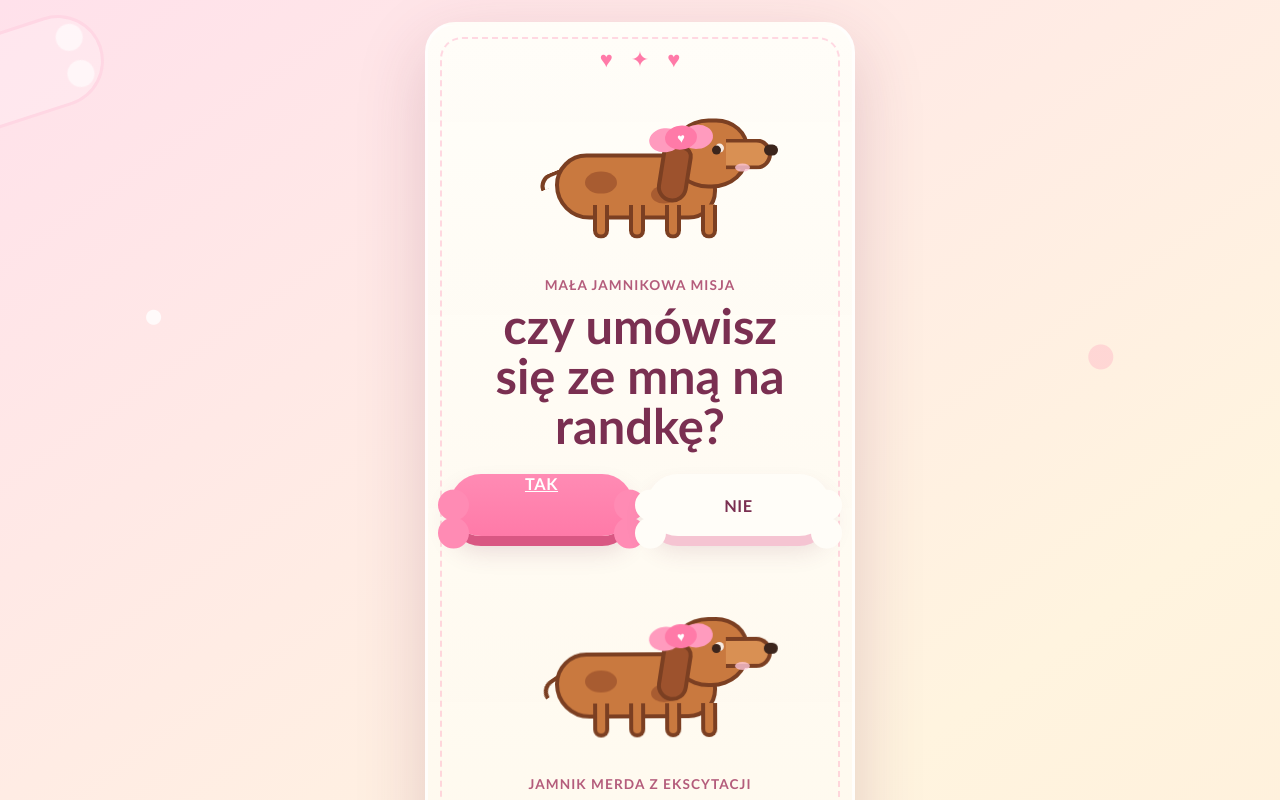
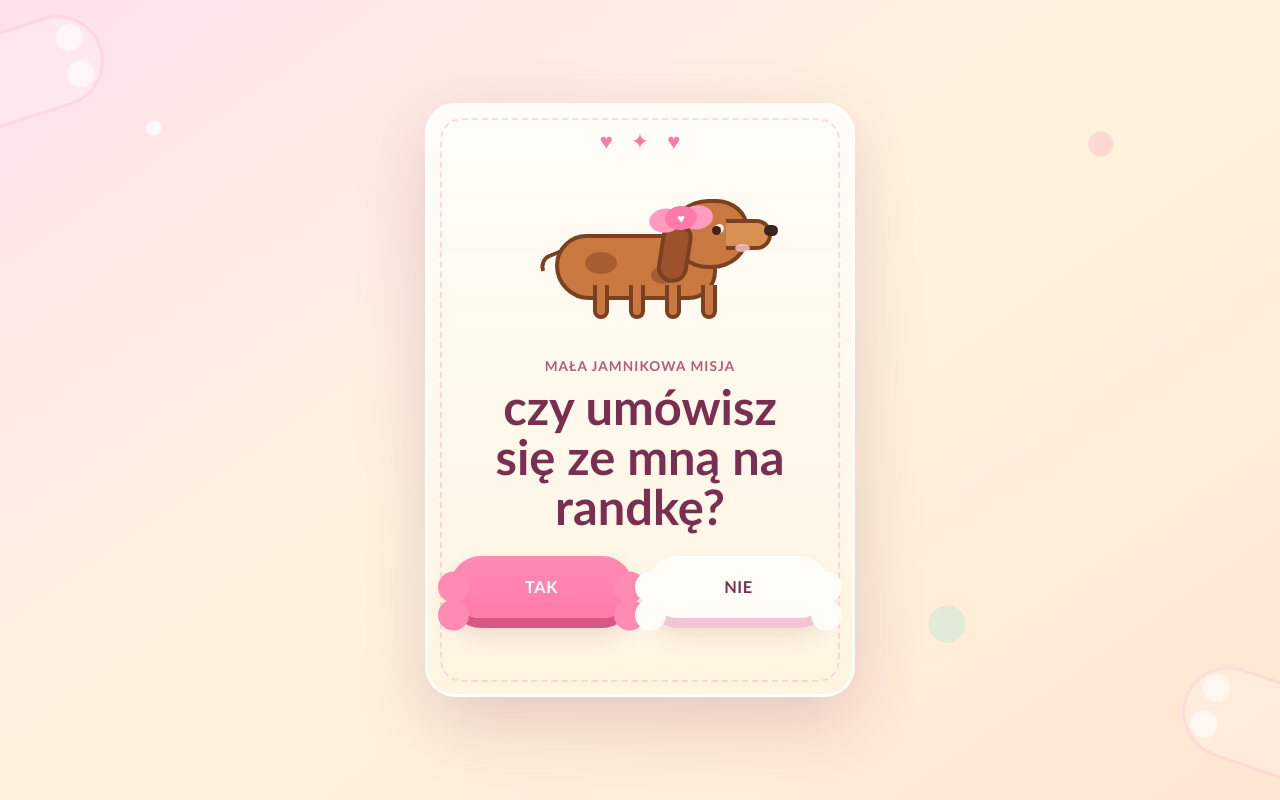
Before and after one commit to FilipSeoCC/WinnersLove, a Next.js app: page / in a window 1280 px wide. Shown: the top 800 px of the page. Built offline with nearby package versions, Linux system fonts and the light colour scheme.

Commit message:
Update globals.css

```diff
--- a/app/globals.css
+++ b/app/globals.css
@@ -34,11 +34,13 @@ body {
 }
 
 button,
+a,
 select {
   font: inherit;
 }
 
 button,
+a,
 select,
 input,
 textarea {
@@ -47,6 +49,11 @@ textarea {
   pointer-events: auto;
   -webkit-tap-highlight-color: transparent;
   touch-action: manipulation;
+}
+
+a {
+  color: inherit;
+  text-decoration: none;
 }
 
 .app-shell {
@@ -165,9 +172,25 @@ h1 {
   margin-top: 18px;
 }
 
+.panel {
+  position: relative;
+  z-index: 10;
+}
+
+.is-hidden {
+  display: none;
+}
+
+.calendar-panel:target {
+  display: block;
+}
+
 .bone-button {
   position: relative;
   z-index: 40;
+  display: inline-flex;
+  align-items: center;
+  justify-content: center;
   min-height: 62px;
   padding: 0 22px;
   color: var(--berry);
@@ -185,6 +208,8 @@ h1 {
   transition: transform 160ms ease, box-shadow 160ms ease;
   touch-action: manipulation;
   -webkit-tap-highlight-color: transparent;
+  -webkit-touch-callout: none;
+  user-select: none;
 }
 
 .bone-button::before,
```
